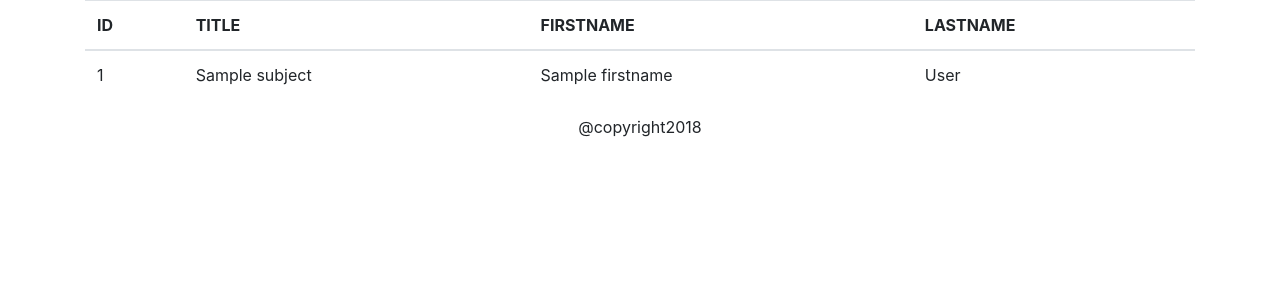
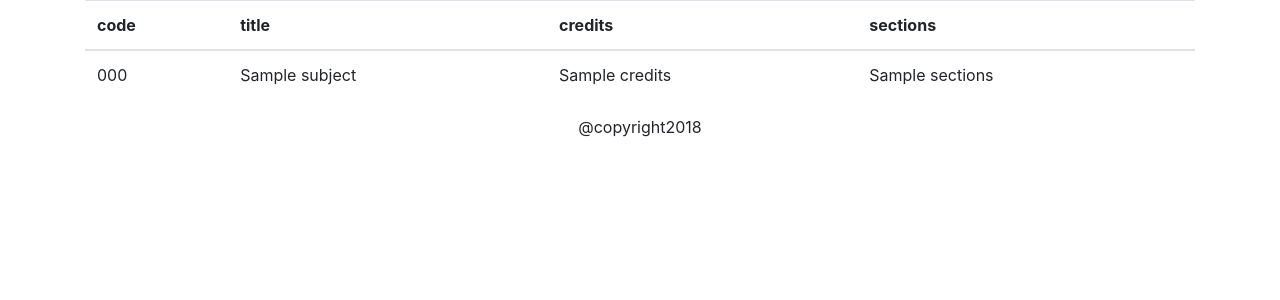
Before and after one commit to Nattida3010/140390quiz1, a Node server app: template views/pages/subjects.ejs in a window 1280 px wide. Shown: the part 56-356 px from the top of the page. Run offline with Node 20, Linux system fonts and the light colour scheme; the template is opened without the code that fills it: most values are stand-ins (such as "Sample title", 1, 10 or a date in 2020).

Commit message:
edit code naja

```diff
--- a/server.js
+++ b/server.js
@@ -11,12 +11,13 @@ var app = express();
 
 app.set('view engine', 'ejs');
 
-app.get('/home', function (req, res){
-    connection.query('SELECT * FROM students', function (error, results, fields) {
-        console.log('DATA'+results);
-        res.render('pages/home',{home : results})
-      });
+app.get('/', function (req, res) {
+    res.render('pages/home');
 });
+app.get('/index', function (req, res) {
+    res.render('pages/home');
+});
+
 
 app.get('/students', function (req, res){
     connection.query('SELECT * FROM students', function (error, results, fields) {
@@ -25,6 +26,13 @@ app.get('/students', function (req, res){
       });
 });
 
+app.get('/subjects', function (req, res){
+    connection.query('SELECT * FROM subjects', function (error, results, fields) {
+        console.log('DATA'+results);
+        res.render('pages/subjects',{subjects : results})
+      });
+});
+
 console.log('App is running at http://localhost:8081');
 
 app.listen(8081);
--- a/views/pages/home.ejs
+++ b/views/pages/home.ejs
@@ -1,7 +1,8 @@
 <% include ../partials/header %>
 <div class="jumbotron">
-    <h1 class="display-3">Nattida Noo-Boon</h1>
-    <p class="lead">5930213010</p>
+    <h1 class="display-3">Hello :) </h1>
+    <p class="lead"> I'm Nattida Noo-Boon
+        5930213010</p>
     <hr class="my-2">
 
 </div>
--- a/views/pages/subjects.ejs
+++ b/views/pages/subjects.ejs
@@ -2,20 +2,20 @@
 <table class="table">
     <thead>
         <tr>
-            <th>ID</th>
-            <th>TITLE</th>
-            <th>FIRSTNAME</th>
-            <th>LASTNAME</th>
+            <th>code</th>
+            <th>title</th>
+            <th>credits</th>
+            <th>sections</th>
 
         </tr>
     </thead>
     <tbody>
     <% subjects.forEach(function(result) {%>
         <tr>
-            <td scope="row"><%= result.sid %></td>
+            <td scope="row"><%= result.code %></td>
             <td><%= result.title %></td>
-            <td><%= result.firstname %></td>
-            <td><%= result.lastname %></td>
+            <td><%= result.credits %></td>
+            <td><%= result.sections %></td>
         </tr>
     <%}); %>
     </tbody>
--- a/views/partials/header.ejs
+++ b/views/partials/header.ejs
@@ -25,7 +25,7 @@
          <div class="collapse navbar-collapse" id="collapsibleNavId">
              <ul class="navbar-nav mr-auto mt-2 mt-lg-0">
                  <li class="nav-item active">
-                     <a class="nav-link" href="home">Home <span class="sr-only">(current)</span></a>
+                     <a class="nav-link" href="home">Home</a>
                  </li>
                  <li class="nav-item">
                      <a class="nav-link" href="students">Student</a>
```
